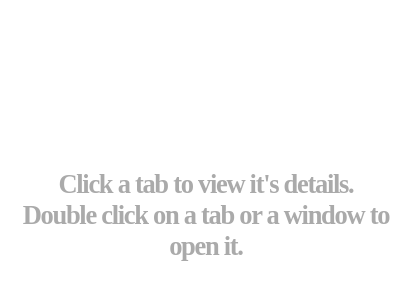
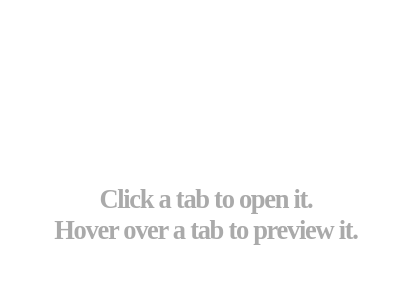
Before and after one commit to Bill13579/tabby, a browser extension: page src/popup/index.html in a window 400 px wide. Shown: the part 10-310 px from the top of the page. Drawn offline with Linux system fonts and the light colour scheme.

Commit message:
Updated placeholder text in details

```diff
--- a/src/popup/index.html
+++ b/src/popup/index.html
@@ -7,7 +7,7 @@
     <body>
         <div id="container">
             <div id="details">
-                <span id="details-placeholder">Click a tab to view it's details. <br/>Double click on a tab or a window to open it. </span>
+                <span id="details-placeholder">Click a tab to open it.<br/>Hover over a tab to preview it.</span>
                 <div id="tab-details">
                     <div class="space"></div>
                     <div id="details-header">
--- a/src/popup/popup.css
+++ b/src/popup/popup.css
@@ -214,8 +214,8 @@ html, body {
     font-weight: bolder;
     letter-spacing: -1.3px;
     color: #aaaaaa;
-    padding-left: 6px;
-    padding-right: 6px;
+    padding-left: 10px;
+    padding-right: 10px;
 }
 #tab-details {
     height: 100%;
```
